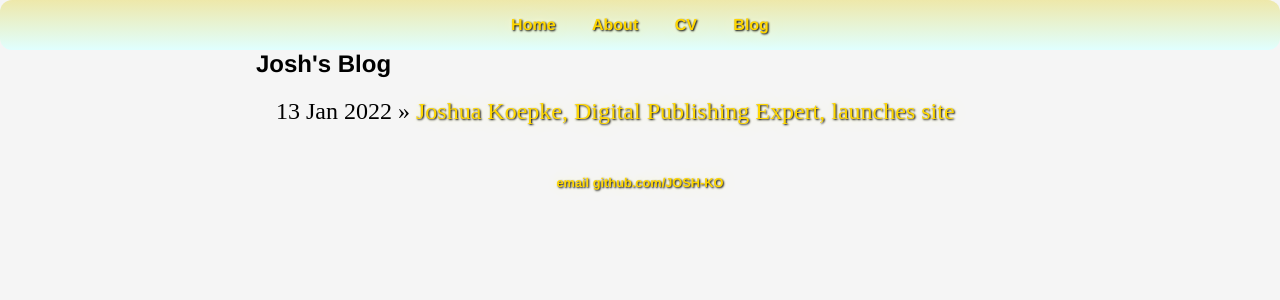
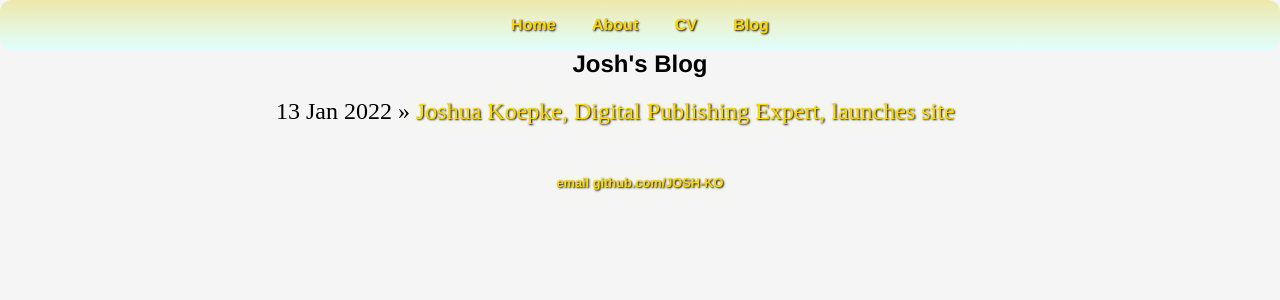
Before and after one commit to JOSH-KO/JOSH-KO.github.io, a Jekyll site: the page built from blog/index.html, in a window 1280 px wide. Shown: the top 300 px of the page. Built offline with Jekyll 4.4.1, drawn with Linux system fonts in a browser that asks for light colours.

Commit message:
Update index.html

```diff
--- a/blog/index.html
+++ b/blog/index.html
@@ -2,7 +2,9 @@
 layout: default
 title: "Josh's Blog"
 ---
-	<h1>{{ page.title }}</h1>
+<br/>
+<br/>
+<center><h1>{{ page.title }}</h1></center>
 	<ul class="posts">
 
 	  {% for post in site.posts %}
```
